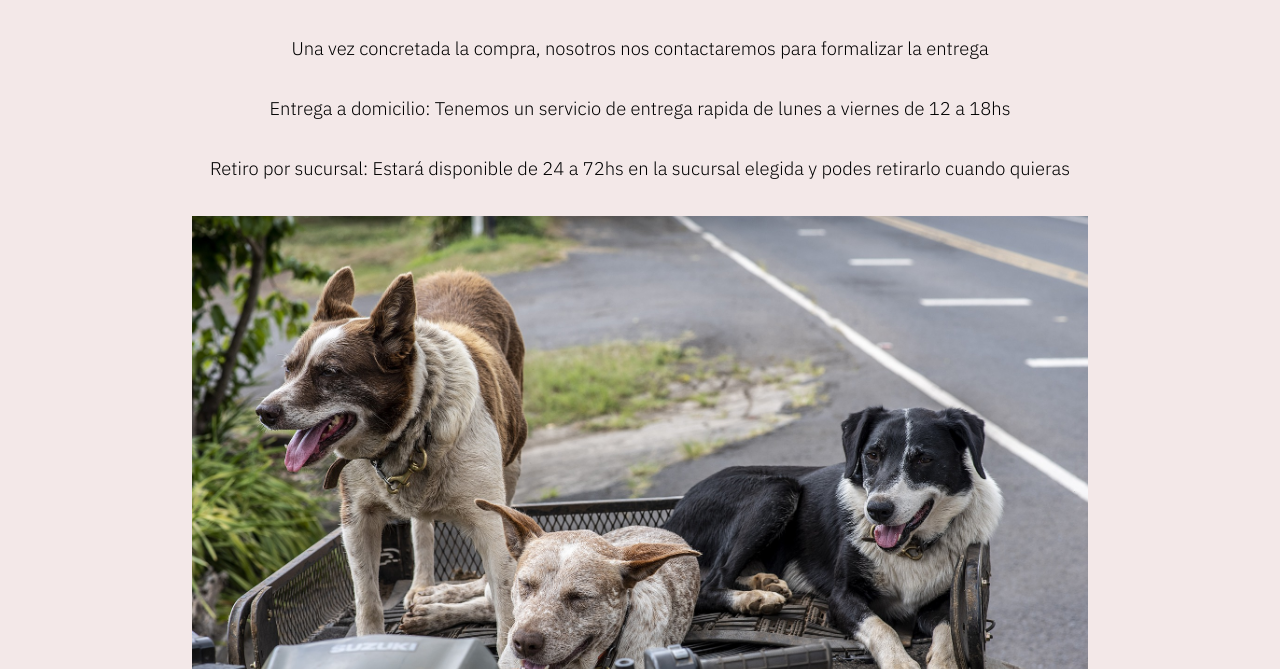
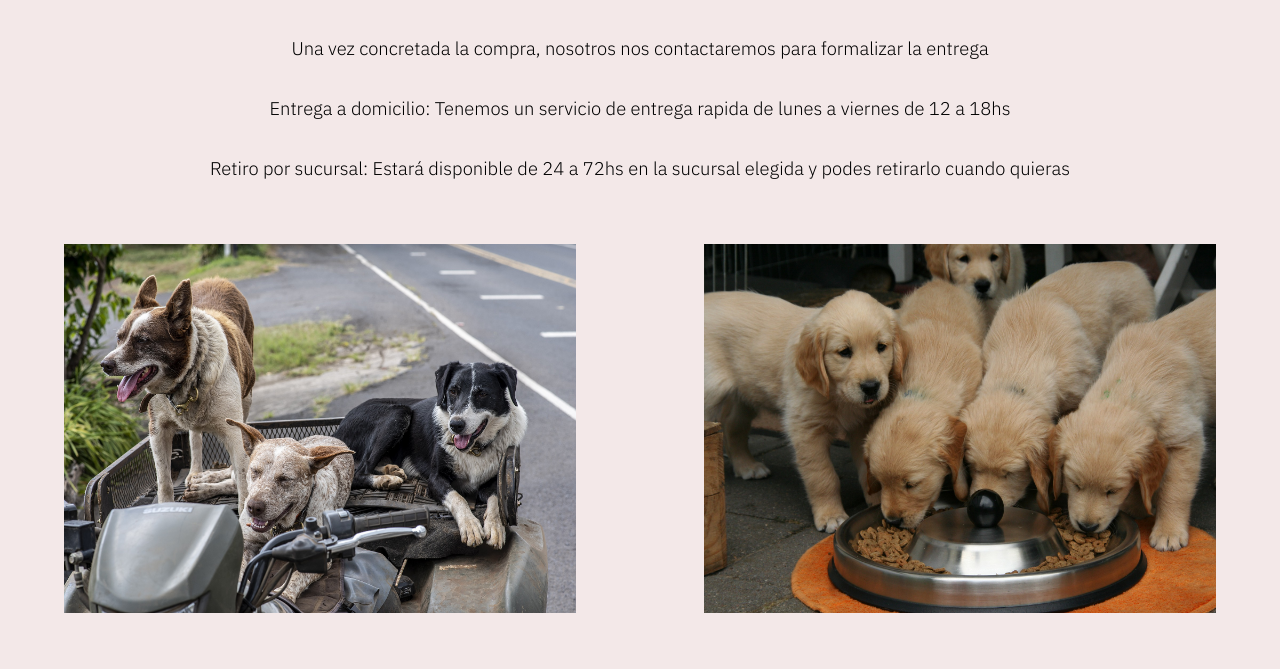
Before and after one commit to MoriHomero/pruebaterceraentrega, a plain HTML site: page envios.html in a window 1280 px wide. Shown: the part 131-800 px from the top of the page. Drawn offline with nearby package versions, Linux system fonts and the light colour scheme; files that its build step writes are made by us from their sources.

Commit message:
Update estilo.css

```diff
--- a/estilo.css
+++ b/estilo.css
@@ -903,9 +903,4 @@ i{
         /* Diseño y organizacion de las fotos de las secciones fuera del onepage */
     }
 
-    .imagenenvios{
-        width: 70%;
-        /* Tamaño de las imagenes fuera del onepage */
-    }
-
 }
```
